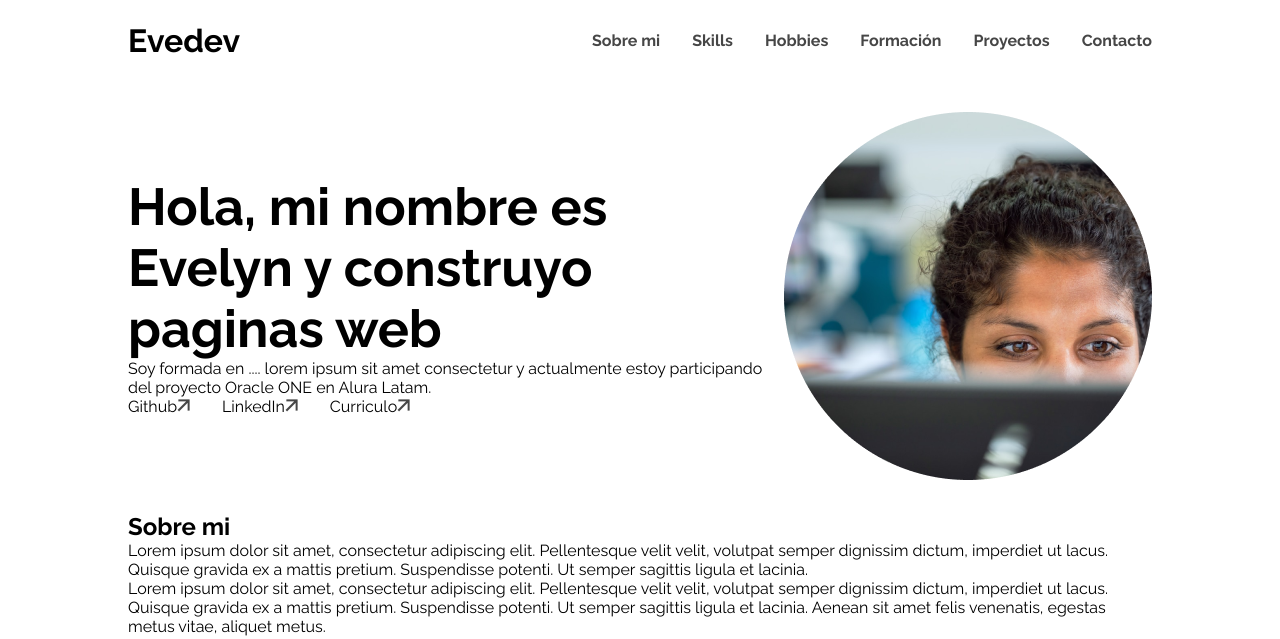
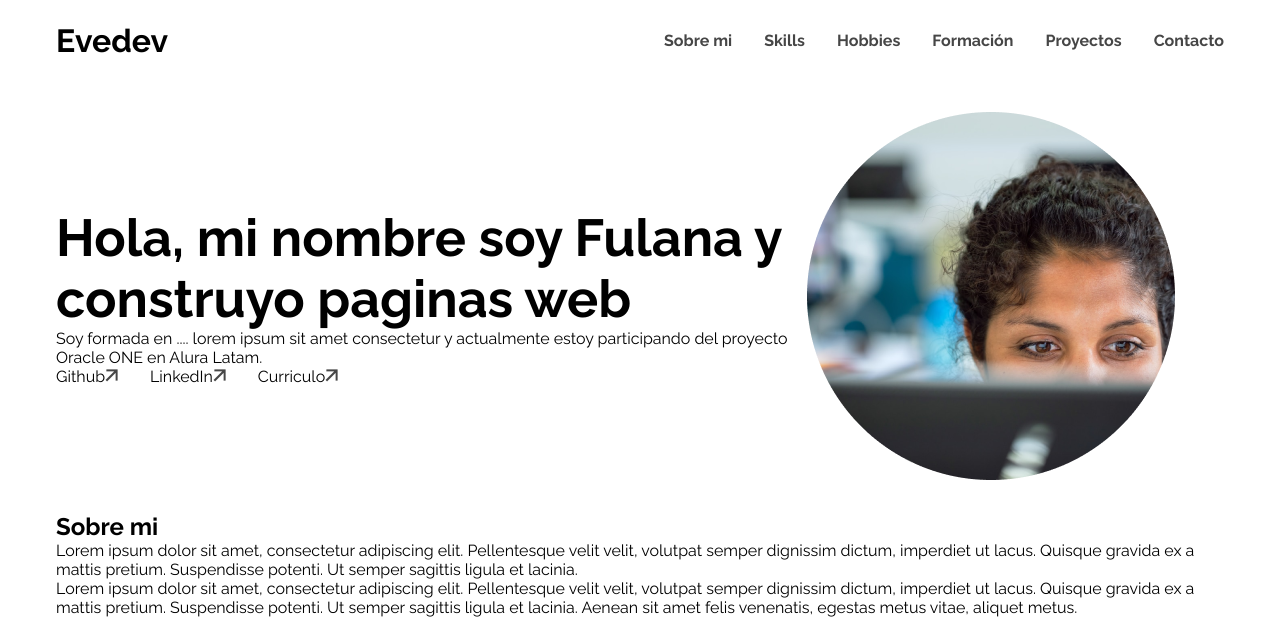
Before and after one commit to EveOrtiz06/Portafolio_EveDev, a plain HTML site: page index.html in a window 1280 px wide. Shown: the top 639 px of the page. Drawn offline with Linux system fonts and the light colour scheme.

Commit message:
update styles and html

```diff
--- a/css/components.css
+++ b/css/components.css
@@ -1,6 +1,6 @@
 /*   - components.css (botones, formularios, tarjetas)*/
 iframe {
-    width: 500px;
+    max-width: 300px;
     height: auto;
     object-fit: cover;
 }
--- a/css/layout.css
+++ b/css/layout.css
@@ -1,13 +1,19 @@
 /*   - layout.css     (encabezado, pie de página, cuadrículas) */
 
-/* HEADER */
+
+
+/* 1. MOBILE */
 
 body {
     font-family: var(--fuente-raleway);
     margin: auto;
-    padding: auto 100px;
-    width: 80%;
+    padding: 0 16px;
+    /* width: 80%; */
+    max-width: 1168px;
+    font-size: 14px;
 }
+
+/* 1.1. HEADER */
 
 header {
     width: 100%;
@@ -23,15 +29,69 @@ header {
 
 }
 
+/* 1.2. INTRO */
+
+
 .intro{
     flex-wrap: wrap;
 }
 
+.descripcion-intro h2 {
+    font-weight: bold;
+    font-size: 1.375rem;
+
+}
+p {
+
+    font-size: 1rem;
+
+}
+
+.img-intro{
+    max-width: 98px;
+    height: auto;
+}
+
+/* 1.3. SOBRE MI */
 
 
-/* DESKTOP */
 
-@media (min-width: 769px) {
+/* 2. TABLET and (max-width: 768px) */
+ @media screen and (min-width: 475px) {
+    body {
+
+        padding: 0 32px;
+        font-size: 14px;
+    }
+
+    /* 2.1. INTRO */
+    .intro{
+
+        flex-wrap: nowrap;
+
+
+    }
+    .descripcion-intro{
+        max-width: 524px;
+    }
+
+
+    .img-intro{
+        max-width: 196px;
+        height: auto;
+    }
+}
+
+/* 3. DESKTOP */
+/* @media screen and (min-width: 769px) */
+@media screen and (min-width: 769px){
+    body {
+
+        padding: 0 32px;
+        font-size: 16px;
+    }
+
+    /* 3.1. HEADER */
     .lista-menu {
         display: flex;
         justify-content: space-between;
@@ -46,15 +106,24 @@ header {
 
     }
 
+    /* 3.2. INTRO */
     .intro {
         display: flex;
         align-items: center;
+
         flex-wrap: nowrap;
         margin: 32px auto;
+        gap: auto;
     }
 
     .descripcion-intro {
-        gap: 24px;
+        max-width: 751px;
+        max-height: 246px;
+        margin: 0;
+        padding: 0;
+        justify-content: space-between;
+
+
 
 
 
@@ -62,7 +131,7 @@ header {
 
     .descripcion-intro h2 {
         font-weight: bold;
-        font-size: 52px;
+        font-size: 3.25rem;
 
     }
 
@@ -71,22 +140,11 @@ header {
         gap: 32px;
     }
 
+
     .img-intro{
-        width: auto;
+        max-width: 368px;
+        height: auto;
     }
 
 
-
 }
-
-
-/* TABLET */
-
-@media (min-width: 376px){
-    .intro {
-
-        flex-wrap: nowrap;
-
-    }
-
-}
--- a/index.html
+++ b/index.html
@@ -36,19 +36,23 @@
         <section class="intro">
             <div class="descripcion-intro">
                 <h2>
-                    Hola, mi nombre es Evelyn y construyo paginas web
+                    Hola, mi nombre soy Fulana y construyo paginas web
                 </h2>
                 <p>
                     Soy formada en .... lorem ipsum sit amet consectetur y actualmente estoy participando del proyecto
                     Oracle ONE en Alura Latam.
                 </p>
                 <ul class="lista-redirecciones">
-                    <li><a href="https://github.com/EveOrtiz06">Github</a><img src="assets/intro/Vector.png" alt="flecha"></li>
-                    <li><a href="https://www.linkedin.com/in/evelyn-liseth-ortiz-huanca-2194ba2ba/">LinkedIn</a><img src="assets/intro/Vector.png" alt="flecha"></li>
+                    <li><a href="https://github.com/EveOrtiz06">Github</a><img src="assets/intro/Vector.png"
+                            alt="flecha"></li>
+                    <li><a href="https://www.linkedin.com/in/evelyn-liseth-ortiz-huanca-2194ba2ba/">LinkedIn</a><img
+                            src="assets/intro/Vector.png" alt="flecha"></li>
                     <li><a href="">Curriculo</a><img src="assets/intro/Vector.png" alt="flecha"></li>
                 </ul>
             </div>
+
             <img class="img-intro" src="assets/intro/unsplash_anAAZ0nrqBY.png" alt="imgen referencial">
+
         </section>
 
         <section id="sobre-mi">
@@ -146,7 +150,8 @@
             <h2>Experiencia Laboral</h2>
             <div class="proyectos-realizados">
                 <figure>
-                    <iframe src="https://eveortiz06.github.io/challenge-encriptador/" title="Vista del Proyecto Encriptador de texto">
+                    <iframe src="https://eveortiz06.github.io/challenge-encriptador/"
+                        title="Vista del Proyecto Encriptador de texto">
                     </iframe>
                     <figcaption>
                         <h3>Proyecto Encriptador de texto</h3>
```
